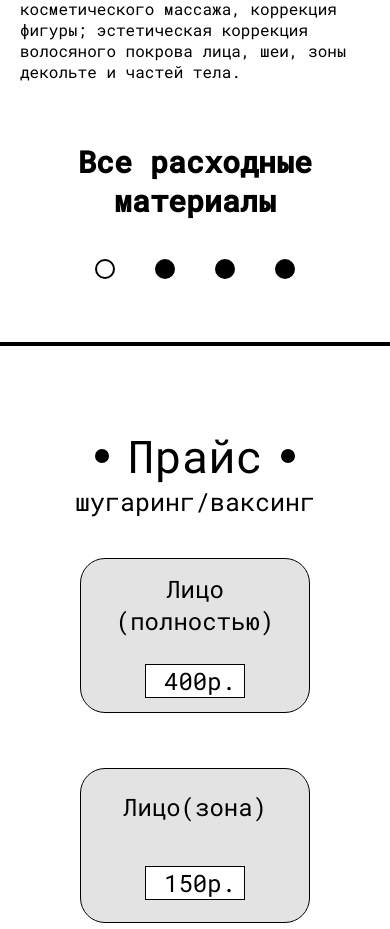
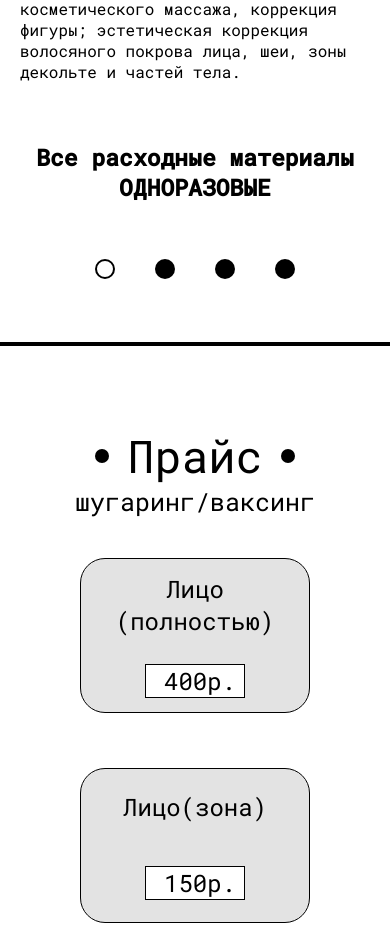
Before and after one commit to YanBocharov/Sugaring, a website: page src/index.html in a window 390 px wide. Shown: the part 1421-2350 px from the top of the page. Drawn offline with Linux system fonts and the light colour scheme.

Commit message:
доделал адаптив текста в слайдере

```diff
--- a/src/sass/media/_jobMedia.scss
+++ b/src/sass/media/_jobMedia.scss
@@ -15,5 +15,10 @@
                 width: 100%;
             }
         }
+        &__slider {
+            div {
+                font-size: 23px;
+            }
+        }
     }
 }
```
Also changed, not shown: src/css/style.min.css.
